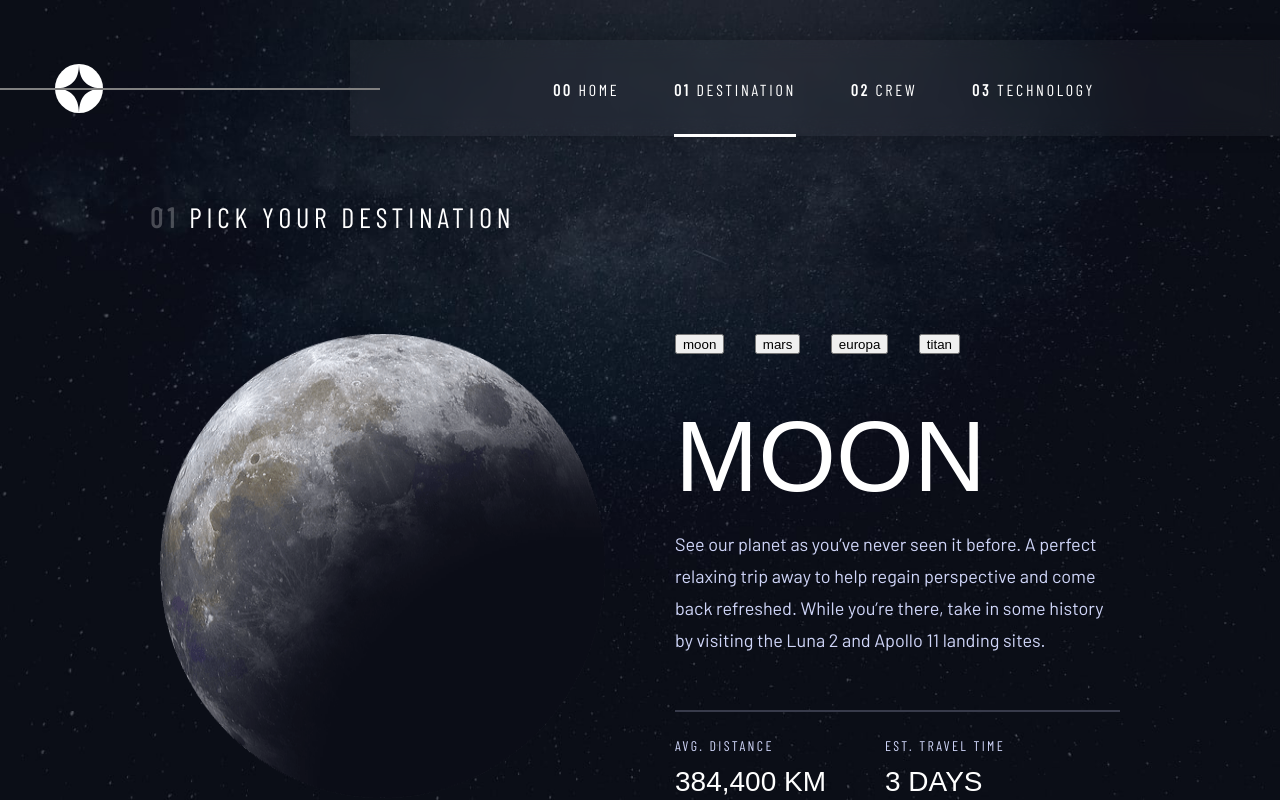
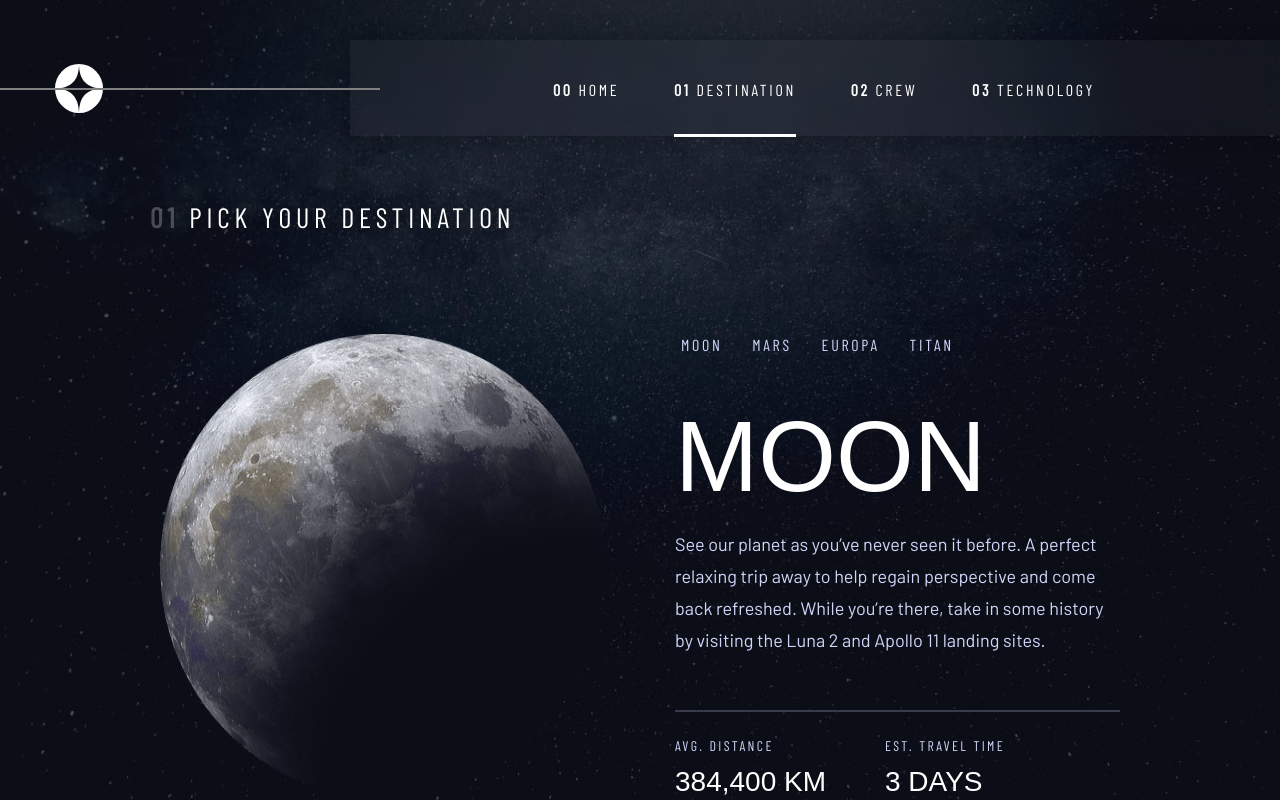
Before and after one commit to FlaceyFurr/space-website, a React (Create React App) app: page /destination in a window 1280 px wide. Built offline with nearby package versions, Linux system fonts and the light colour scheme; a web font is replaced by a local one.

Commit message:
Modified desination section

```diff
--- a/src/pages/destination/Destination.js
+++ b/src/pages/destination/Destination.js
@@ -16,7 +16,12 @@ const Destination = () => {
         <div className="info">
           <ul className="info__list">
             {dest?.map((item, index) => (
-              <button onClick={() => setSelection(index)}>{item.title}</button>
+              <button
+                className="info__list-item"
+                onClick={() => setSelection(index)}
+              >
+                {item.title}
+              </button>
             ))}
           </ul>
           <h2 className="info__title">{dest[selection].title}</h2>
--- a/src/pages/destination/style.css
+++ b/src/pages/destination/style.css
@@ -38,14 +38,18 @@
   letter-spacing: 2.7px;
   cursor: pointer;
   color: #D0D6F9;
+  background-color: rgba(0,0,0,0);
+  border: none;
+  transition-property: all;
+  transition-duration: 0.2s;
+  transition-timing-function: ease-in;
 }
 
 .info__list-item:hover {
   display: block;
-  height: 30px;
+  padding-bottom: 25px;
   border-bottom: 3px solid #D0D6F9;
   opacity: 0.5;
-  transition: all 0.2s ease-in;
 }
 
 .info__title {
```
